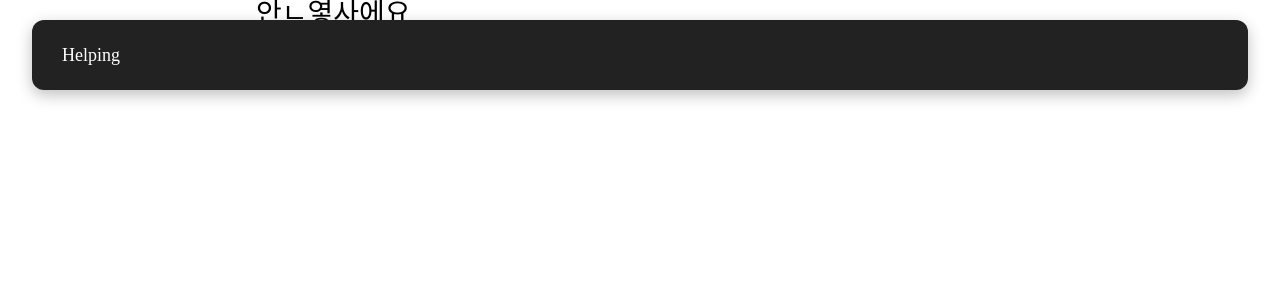
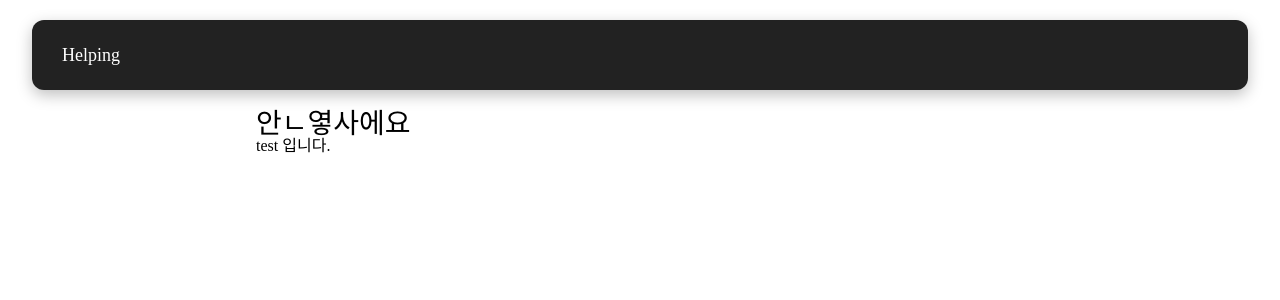
Before and after one commit to kbhetrr/helping.kr, a React (Create React App) app: page / in a window 1280 px wide. Shown: the top 300 px of the page. Built offline with nearby package versions, Linux system fonts and the light colour scheme.

Commit message:
KKH: 네비게이션 바 만큼 마진 수정

```diff
--- a/src/App.tsx
+++ b/src/App.tsx
@@ -18,6 +18,7 @@ const App = () => {
 const Container = styled.div`
   width: 768px;
   margin: 0px auto;
+  margin-top: 110px;
 
   @media (max-width: 768px) {
     width: 100%;
```
